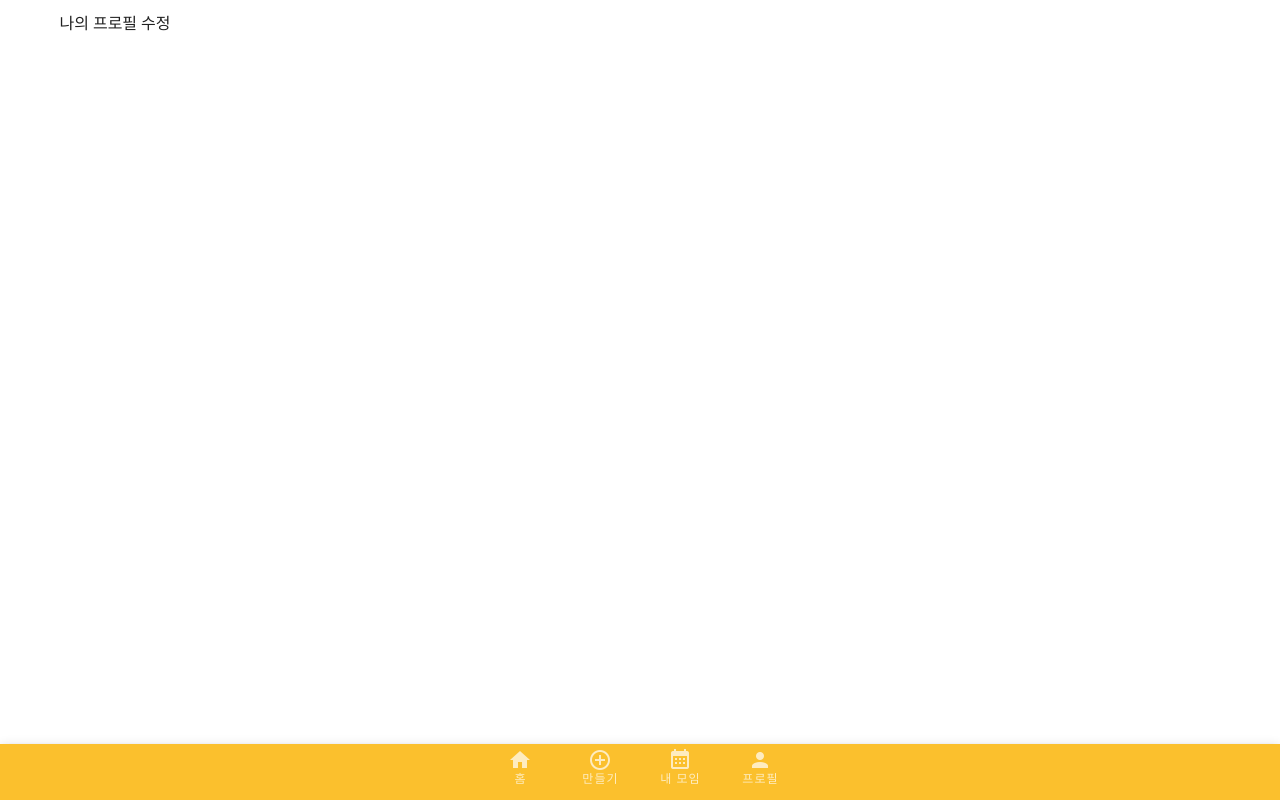
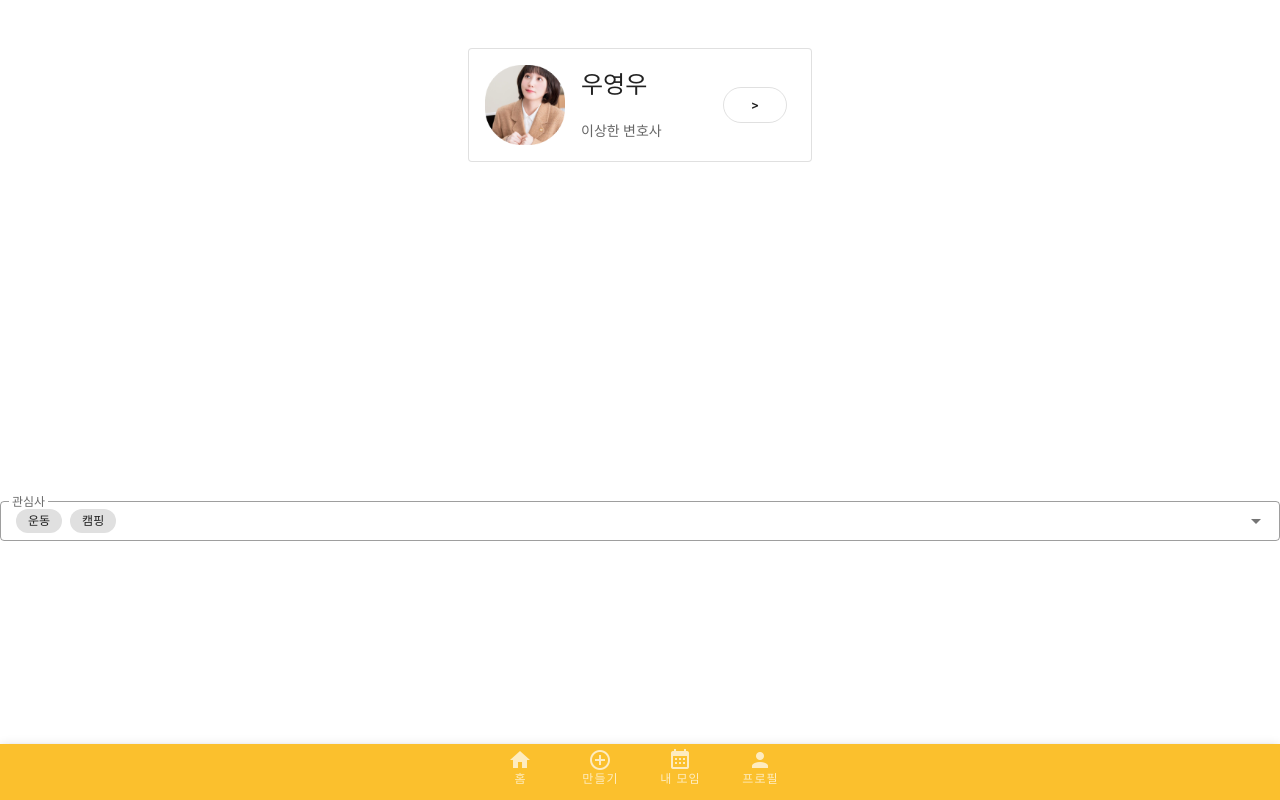
Before and after one commit to HyunIm/Samoim, a Vue app in the folder samoim/: page /profile in a window 1280 px wide. Built offline with nearby package versions, Linux system fonts and the light colour scheme.

Commit message:
feat: 프로필 화면 추가

```diff
--- a/samoim/src/views/profile/Profile.vue
+++ b/samoim/src/views/profile/Profile.vue
@@ -1,7 +1,54 @@
 <template>
-  <v-container>
-    나의 프로필 수정
-  </v-container>
+  <div>
+    <br> <br>
+    <v-card
+      class="mx-auto"
+      max-width="344"
+      outlined
+    >
+      <v-list-item three-line>
+        <v-list-item-avatar
+          tile
+          size="80"
+        >
+          <img src="../../assets/wyw.png">
+        </v-list-item-avatar>
+        <v-list-item-content>
+          <v-list-item-title class="text-h5 mb-1">
+            우영우
+          </v-list-item-title>
+          <v-list-item-subtitle>이상한 변호사</v-list-item-subtitle>
+        </v-list-item-content>
+        <v-card-actions>
+          <v-btn
+            outlined
+            rounded
+            text
+          >
+            >
+          </v-btn>
+        </v-card-actions>
+      </v-list-item>
+    </v-card>
+
+    <br><br>
+    <v-img
+      src="../../assets/temperature.png">
+    </v-img>
+
+
+    <br><br>
+    <v-autocomplete
+      v-model="values"
+      :items="items"
+      outlined
+      dense
+      chips
+      small-chips
+      label="관심사"
+      multiple
+    ></v-autocomplete>
+  </div>
 </template>
 
 <script>
@@ -9,7 +56,9 @@
     name: 'Profile',
 
     data: () => ({
-
+      items: ['운동', '문화', '음악', '캠핑', '예술', '요리'],
+      values: ['운동', '캠핑'],
+      value: null,
     }),
   }
 </script>
```
Also changed, not shown: samoim/src/assets/temperature.png (added), samoim/src/assets/wyw.png (added).
